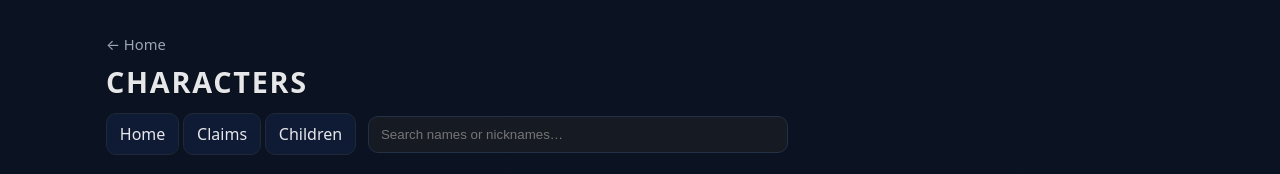
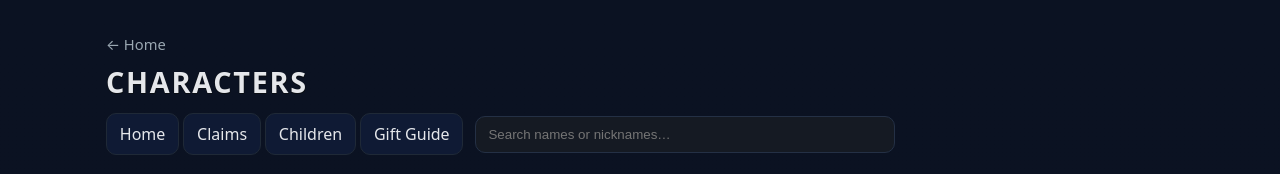
Before and after one commit to dontirrigateme/war-boys, a plain HTML site: page docs/characters/index.html in a window 1280 px wide. Shown: the top 174 px of the page. Drawn offline with Linux system fonts and the light colour scheme.

Commit message:
Update index.html

```diff
--- a/docs/characters/index.html
+++ b/docs/characters/index.html
@@ -27,6 +27,7 @@
         <a href="../" class="btn">Home</a>
         <a href="../claims/" class="btn">Claims</a>
         <a href="../children/" class="btn">Children</a>
+        <a href="../gifts/" class="btn">Gift Guide</a>
       </div>
       <input id="search" type="search" placeholder="Search names or nicknames…">
     </div>
```
